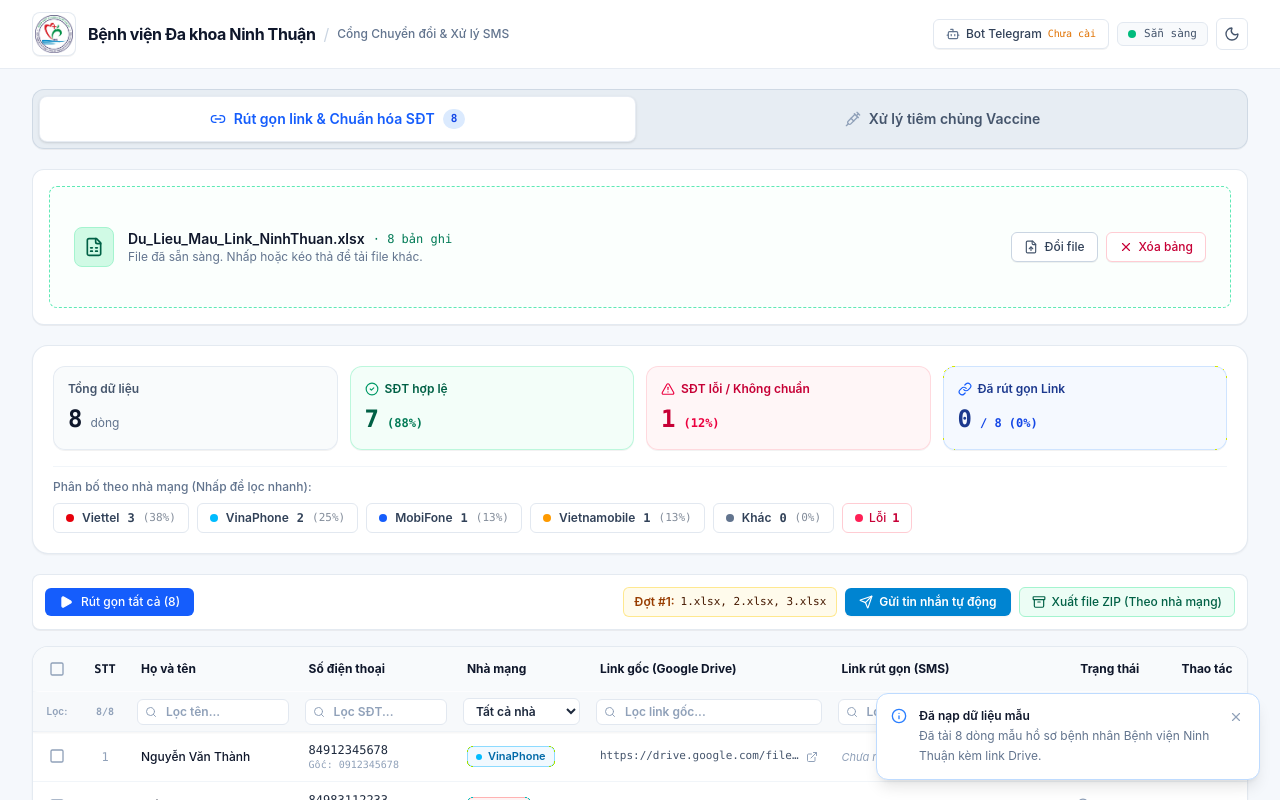
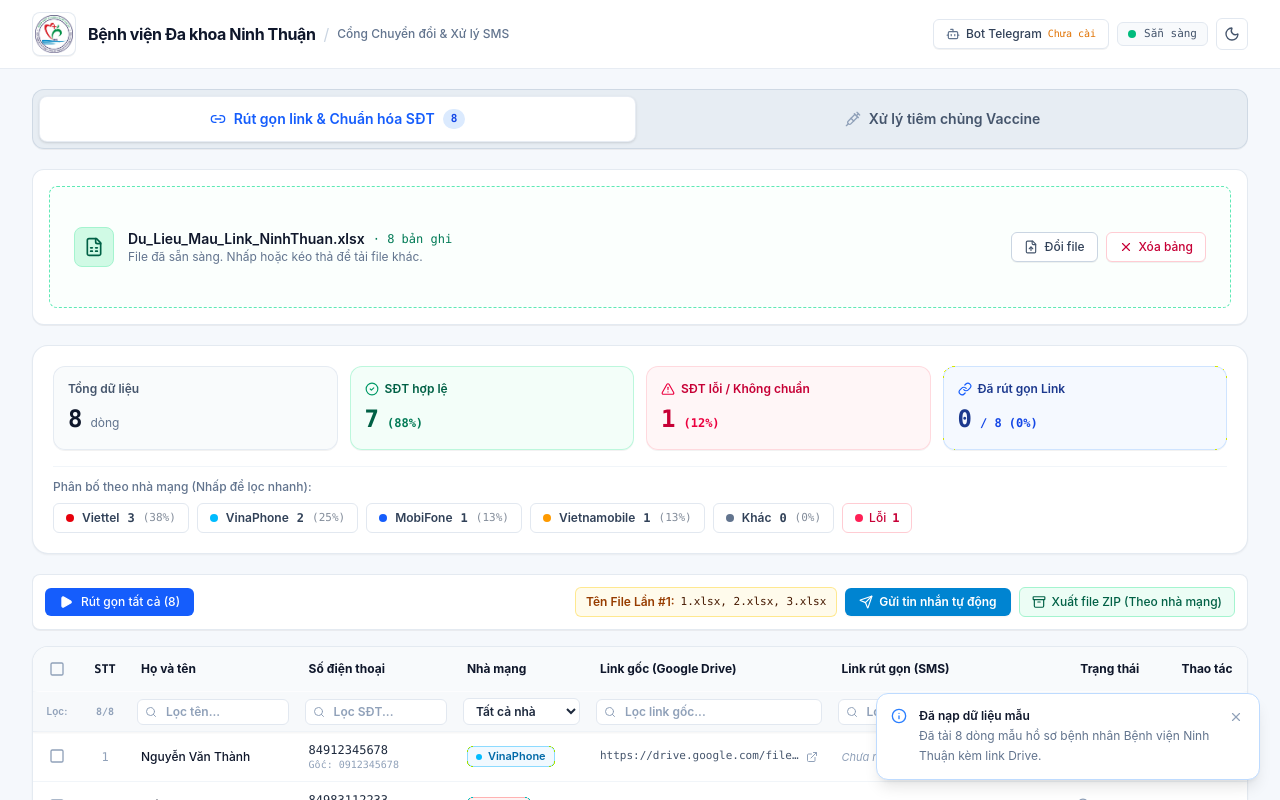
Before and after one commit to Khoitran2711/sms_auto, a React (Vite) app in the folder sms_auto/: page / in a window 1280 px wide. Both pictures are taken after a click on the button "Nạp dữ liệu mẫu". Shown: the top 800 px of the page. Built offline with nearby package versions, Linux system fonts and the light colour scheme.

Commit message:
Update LinkShortenerTab.tsx

```diff
--- a/sms_auto/src/components/LinkShortenerTab.tsx
+++ b/sms_auto/src/components/LinkShortenerTab.tsx
@@ -467,7 +467,7 @@
       addToast({
         type: 'success',
         title: 'Đã xuất file ZIP thành công',
-        message: `Gói ZIP đợt #${batchCount} gồm các file (${getCarrierFileName('VinaPhone', batchCount)}, ${getCarrierFileName('Viettel', batchCount)}...) mỗi file gồm 2 cột chuẩn SMS.`,
+        message: `Gói ZIP ${batchCount} gồm các file (${getCarrierFileName('VinaPhone', batchCount)}, ${getCarrierFileName('Viettel', batchCount)}...) mỗi file gồm 2 cột chuẩn SMS.`,
       });
     } catch (err: any) {
       addToast({
@@ -659,7 +659,7 @@
             className="inline-flex items-center gap-1.5 px-2.5 py-1.5 rounded-md bg-amber-50/90 dark:bg-amber-950/40 border border-amber-200/90 dark:border-amber-900/60 text-xs text-amber-900 dark:text-amber-200"
             title={`Đợt đưa bảng lên lần #${batchCount} trong ngày. Tên file quy chuẩn: ${getCarrierFileName('VinaPhone', batchCount)}, ${getCarrierFileName('MobiFone', batchCount)}, ${getCarrierFileName('Viettel', batchCount)}, ${getCarrierFileName('Vietnamobile', batchCount)}`}
           >
-            <span className="font-semibold text-amber-800 dark:text-amber-300">Đợt #{batchCount}:</span>
+            <span className="font-semibold text-amber-800 dark:text-amber-300">Tên File Lần #{batchCount}:</span>
             <span className="font-mono font-medium text-[11px] text-amber-950 dark:text-amber-100">
               {getCarrierFileName('VinaPhone', batchCount)}, {getCarrierFileName('MobiFone', batchCount)}, {getCarrierFileName('Viettel', batchCount)}
             </span>
```
